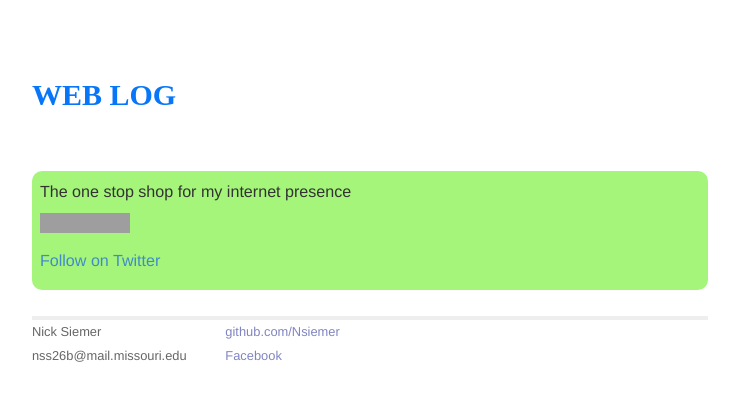
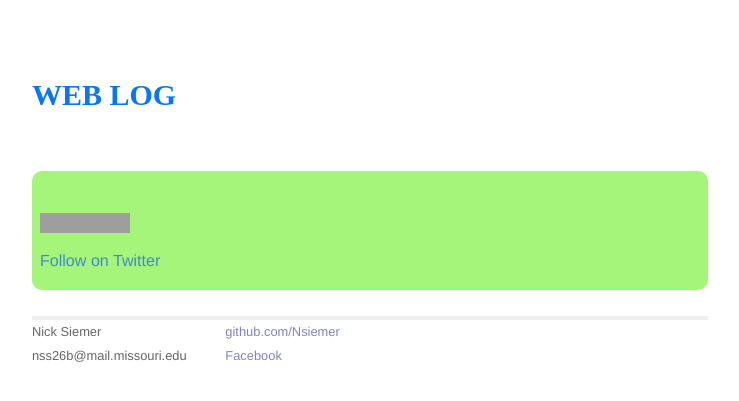
Before and after one commit to Nsiemer/Nsiemer.github.io, a Jekyll site: the page built from _posts/2015-04-21-internet-presence.markdown, in a window 1280 px wide. Shown: the top 401 px of the page, without its empty margins (270-1009 px from the left). Built offline with Jekyll 4.4.1, drawn with Linux system fonts in a browser that asks for light colours; nearby versions of some CDN libraries; some web fonts are replaced; library files that are not in the unit come from our copies; Markdown is read by kramdown in place of the engine named in the settings; comment, search, counter and statistics services are not loaded; grey boxes are pictures that could not be loaded.

Commit message:
once more

```diff
--- a/_posts/2015-04-21-internet-presence.markdown
+++ b/_posts/2015-04-21-internet-presence.markdown
@@ -4,7 +4,7 @@ layout: default
 title: Online Presence
 ---
 
-The one stop shop for my internet presence<br>
+<br>
 
 <style>.ig-b- { display: inline-block; }
 .ig-b- img { visibility: hidden; }
```
